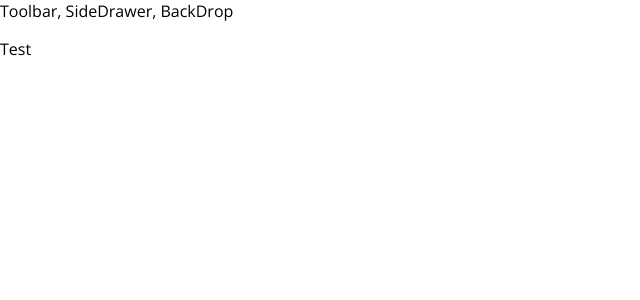
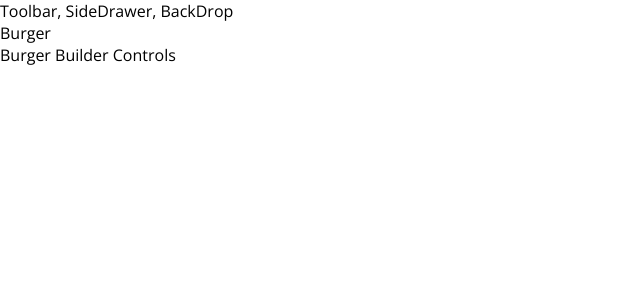
Before and after one commit to VladimirRiz/burger_app, a React app: page / in a window 1280 px wide. Shown: the top 300 px of the page, without its empty margins (0-640 px from the left). Built offline with nearby package versions, Linux system fonts and the light colour scheme.

Commit message:
feat: burger container

```diff
--- a/src/App.js
+++ b/src/App.js
@@ -1,10 +1,12 @@
 import Layout from './components/Layout';
+
+import BurgerBuilder from './containers/BurgerBuilder';
 
 function App() {
   return (
     <div>
       <Layout>
-        <p>Test</p>
+        <BurgerBuilder />
       </Layout>
     </div>
   );
--- a/src/components/Layout/index.js
+++ b/src/components/Layout/index.js
@@ -1,9 +1,11 @@
 import Aux from '../../hoc/Aux';
+
+import classes from './style.css';
 
 const layout = (props) => (
   <Aux>
     <div>Toolbar, SideDrawer, BackDrop</div>
-    <main>{props.children}</main>
+    <main className={classes.content}>{props.children}</main>
   </Aux>
 );
 
--- /dev/null
+++ b/src/components/Layout/style.css
@@ -0,0 +1,3 @@
+.content {
+  margin: 1rem;
+}
--- /dev/null
+++ b/src/containers/BurgerBuilder/index.js
@@ -0,0 +1,16 @@
+import { Component } from 'react';
+
+import Aux from '../../hoc/Aux';
+
+class BurgerBuilder extends Component {
+  render() {
+    return (
+      <Aux>
+        <div>Burger</div>
+        <div>Burger Builder Controls</div>
+      </Aux>
+    );
+  }
+}
+
+export default BurgerBuilder;
```
